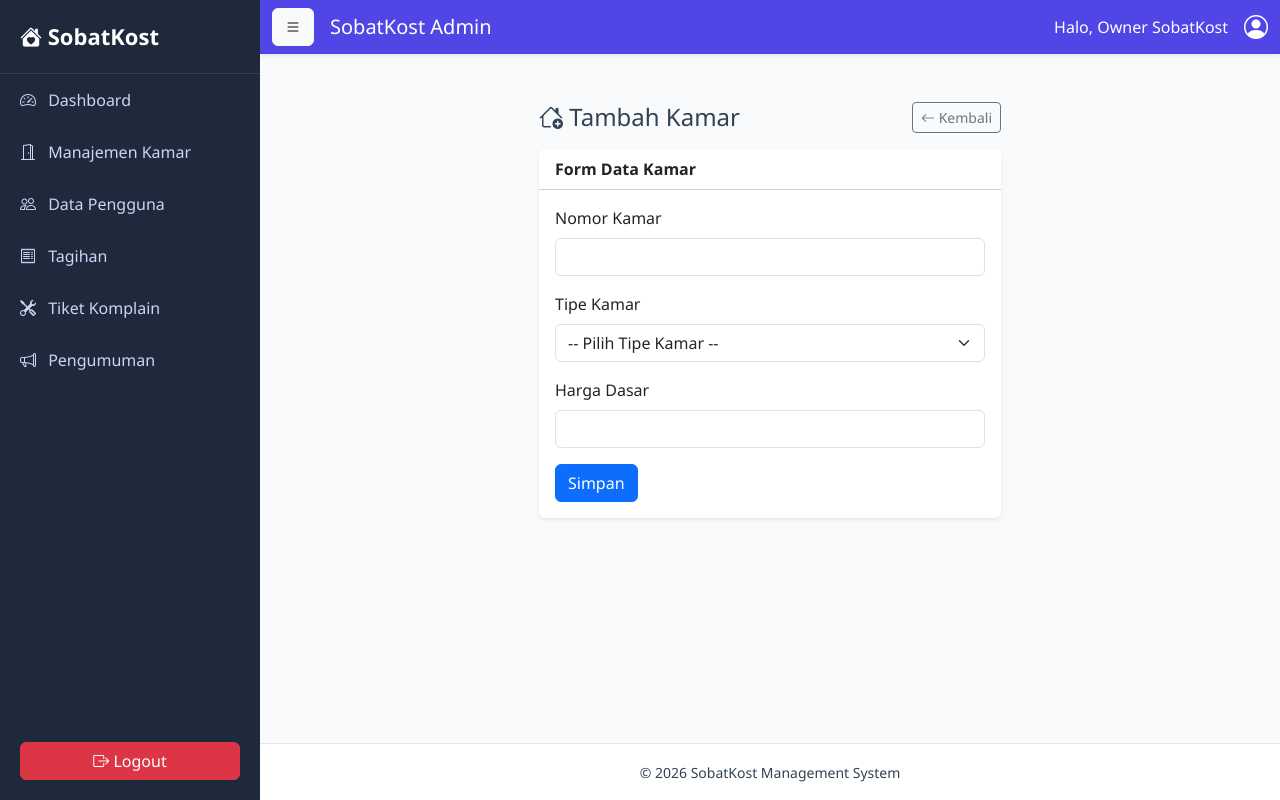
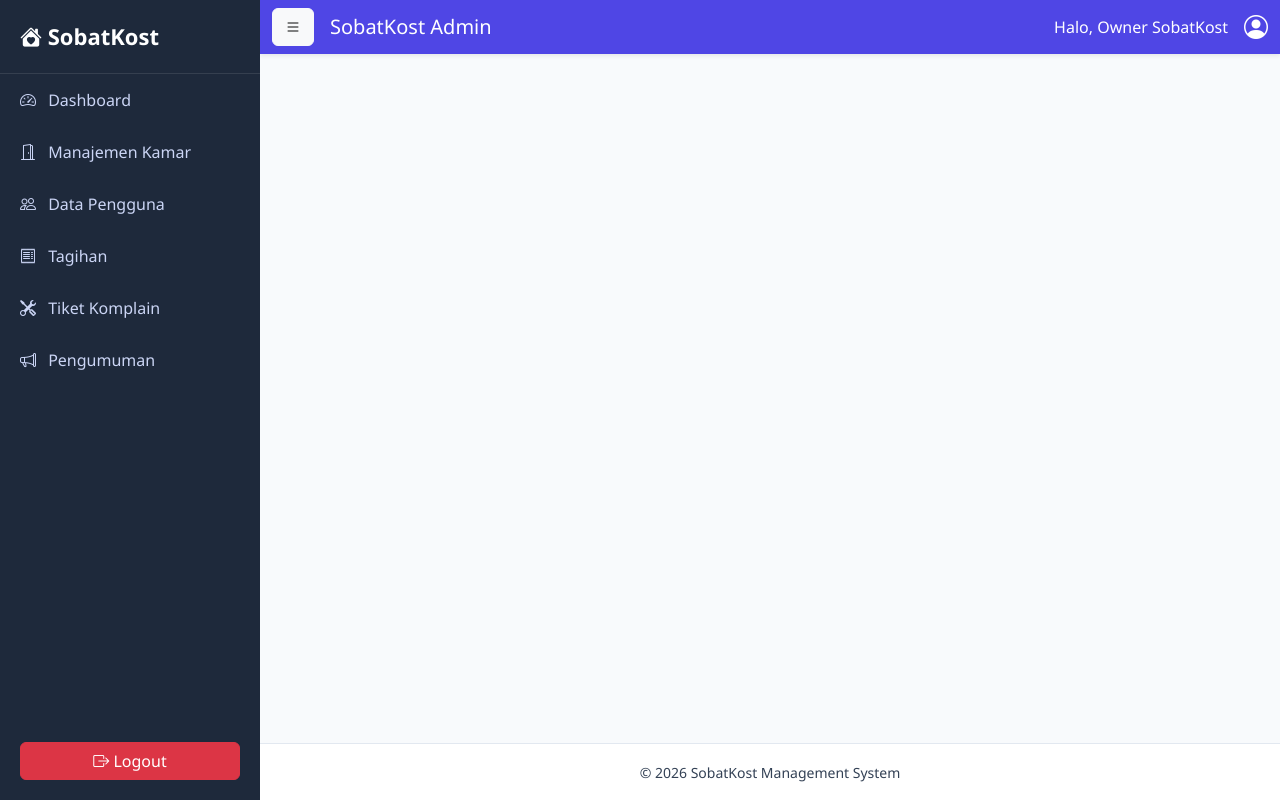
Before and after one commit to kevin-krm/SobatKost, a PHP site: page /kamar/create in a window 1280 px wide. Run offline with PHP 8.4, Linux system fonts and the light colour scheme.

Commit message:
Update create.php

```diff
--- a/app/view/kamar/create.php
+++ b/app/view/kamar/create.php
@@ -1,54 +1,2 @@
-<script src="/SobatKost/public/js/admin.js"></script>
-
-<div class="container mt-4">
-    <div class="row justify-content-center">
-        <div class="col-md-7 col-lg-6">
-
-            <div class="d-flex justify-content-between align-items-center mb-3">
-                <h4 class="mb-0">
-                    <i class="bi bi-house-add"></i>
-                    Tambah Kamar
-                </h4>
-
-                <a href="/SobatKost/kamar" class="btn btn-outline-secondary btn-sm">
-                    <i class="bi bi-arrow-left"></i> Kembali
-                </a>
-            </div>
-
-            <div class="card shadow-sm border-0">
-                <div class="card-header bg-white">
-                    <strong>Form Data Kamar</strong>
-                </div>
-
-                <div class="card-body">
-                    <form method="POST" action="/SobatKost/kamar/store">
-
-                        <div class="mb-3">
-                            <label class="form-label">Nomor Kamar</label>
-                            <input type="text" name="nomor_kamar" class="form-control" required>
-                        </div>
-
-                        <div class="mb-3">
-                            <label class="form-label">Tipe Kamar</label>
-                            <select name="tipe_kamar" class="form-select" required>
-                                <option value="">-- Pilih Tipe Kamar --</option>
-                                <option value="AC">AC</option>
-                                <option value="Standard">Standard</option>
-                            </select>
-                        </div>
-
-                        <div class="mb-3">
-                            <label class="form-label">Harga Dasar</label>
-                            <input type="number" name="harga_dasar" class="form-control">
-                        </div>
-
-                        <button class="btn btn-primary">
-                            Simpan
-                        </button>
-
-                    </form>
-                </div>
-            </div>
-        </div>
-    </div>
-</div>
+<?php
+// Isi dengan tampilan Aplikasi
```
